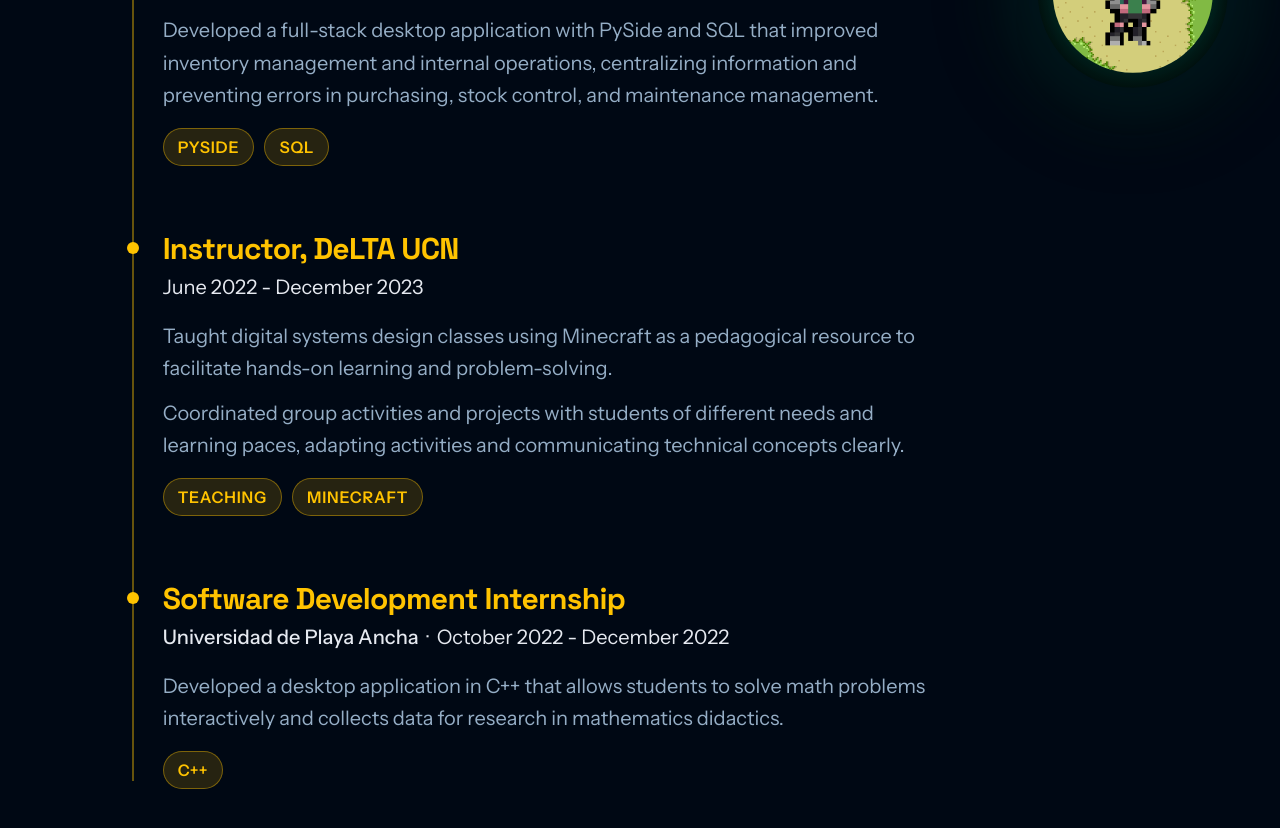
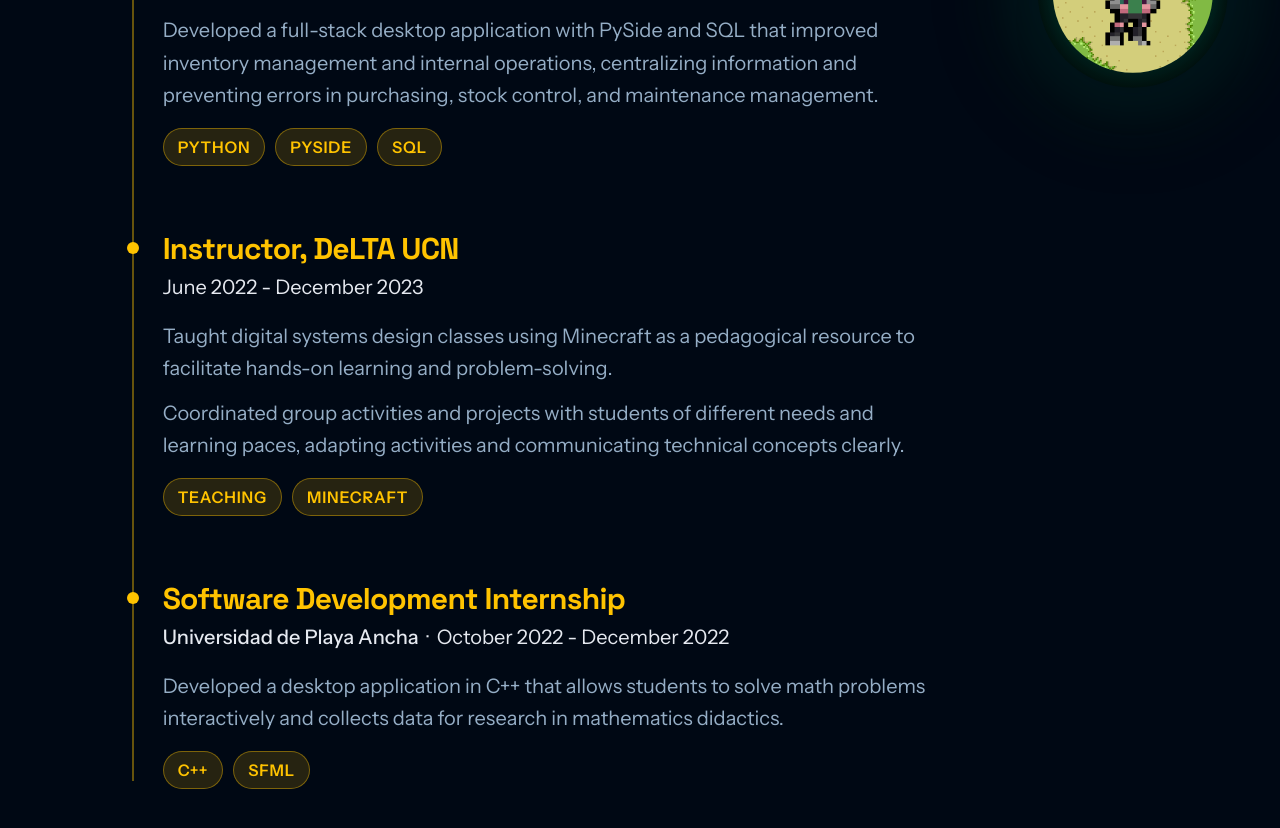
Before and after one commit to SamiraUrzua/cloud-native-portfolio, a Next.js app: page /en/experience in a window 1280 px wide. Shown: the part 660-1488 px from the top of the page. Built offline with nearby package versions, Linux system fonts and the light colour scheme.

Commit message:
feat: update projects page with current portfolio projects

```diff
--- a/src/app/[locale]/experience/page.tsx
+++ b/src/app/[locale]/experience/page.tsx
@@ -18,7 +18,7 @@ const TRANSLATIONS = {
         title: 'Full-Stack Developer, Capstone Project',
         company: 'Guiñez Ingeniería Ltda.',
         period: 'March 2023 - August 2023',
-        stack: ['PySide', 'SQL'],
+        stack: ['Python', 'PySide', 'SQL'],
         points: [
           'Developed a full-stack desktop application with PySide and SQL that improved inventory management and internal operations, centralizing information and preventing errors in purchasing, stock control, and maintenance management.',
         ],
@@ -37,7 +37,7 @@ const TRANSLATIONS = {
         title: 'Software Development Internship',
         company: 'Universidad de Playa Ancha',
         period: 'October 2022 - December 2022',
-        stack: ['C++'],
+        stack: ['C++', 'SFML'],
         points: [
           'Developed a desktop application in C++ that allows students to solve math problems interactively and collects data for research in mathematics didactics.',
         ],
@@ -60,7 +60,7 @@ const TRANSLATIONS = {
         title: 'Desarrolladora Full-Stack, Proyecto Capstone',
         company: 'Guiñez Ingeniería Ltda.',
         period: 'marzo 2023 - agosto 2023',
-        stack: ['PySide', 'SQL'],
+        stack: ['Python', 'PySide', 'SQL'],
         points: [
           'Desarrolló una aplicación de escritorio full-stack con PySide y SQL que mejoró la gestión de inventario y operaciones internas, centralizando la información y evitando errores en compras, control de stock y gestión de mantenimientos.',
         ],
@@ -79,7 +79,7 @@ const TRANSLATIONS = {
         title: 'Práctica de Desarrollo de Software',
         company: 'Universidad de Playa Ancha',
         period: 'octubre 2022 - diciembre 2022',
-        stack: ['C++'],
+        stack: ['C++', 'SFML'],
         points: [
           'Desarrolló en C++ una aplicación de escritorio que permite a estudiantes resolver problemas matemáticos de forma interactiva y recopila datos para investigación en didáctica de la matemática.',
         ],
```
